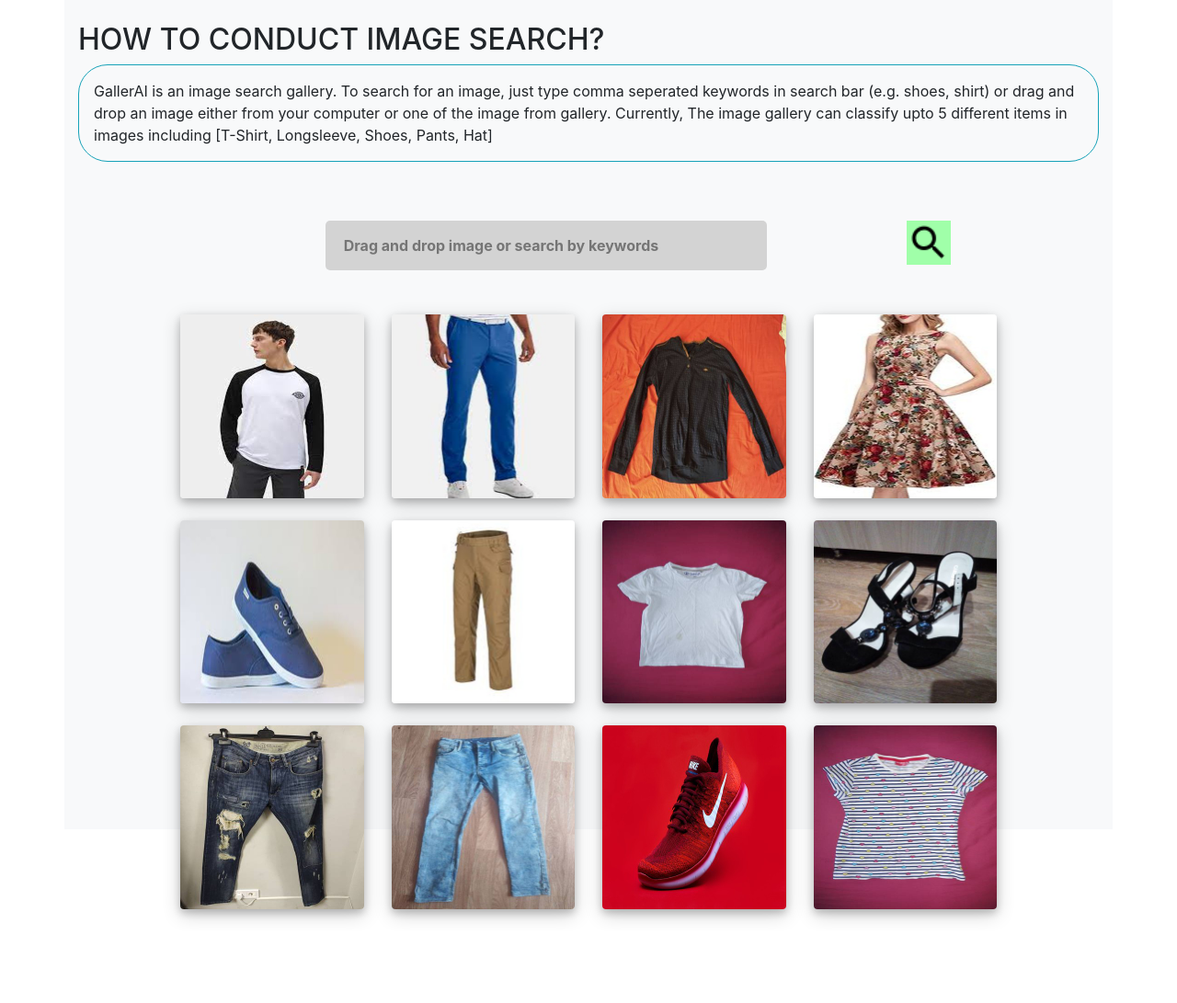
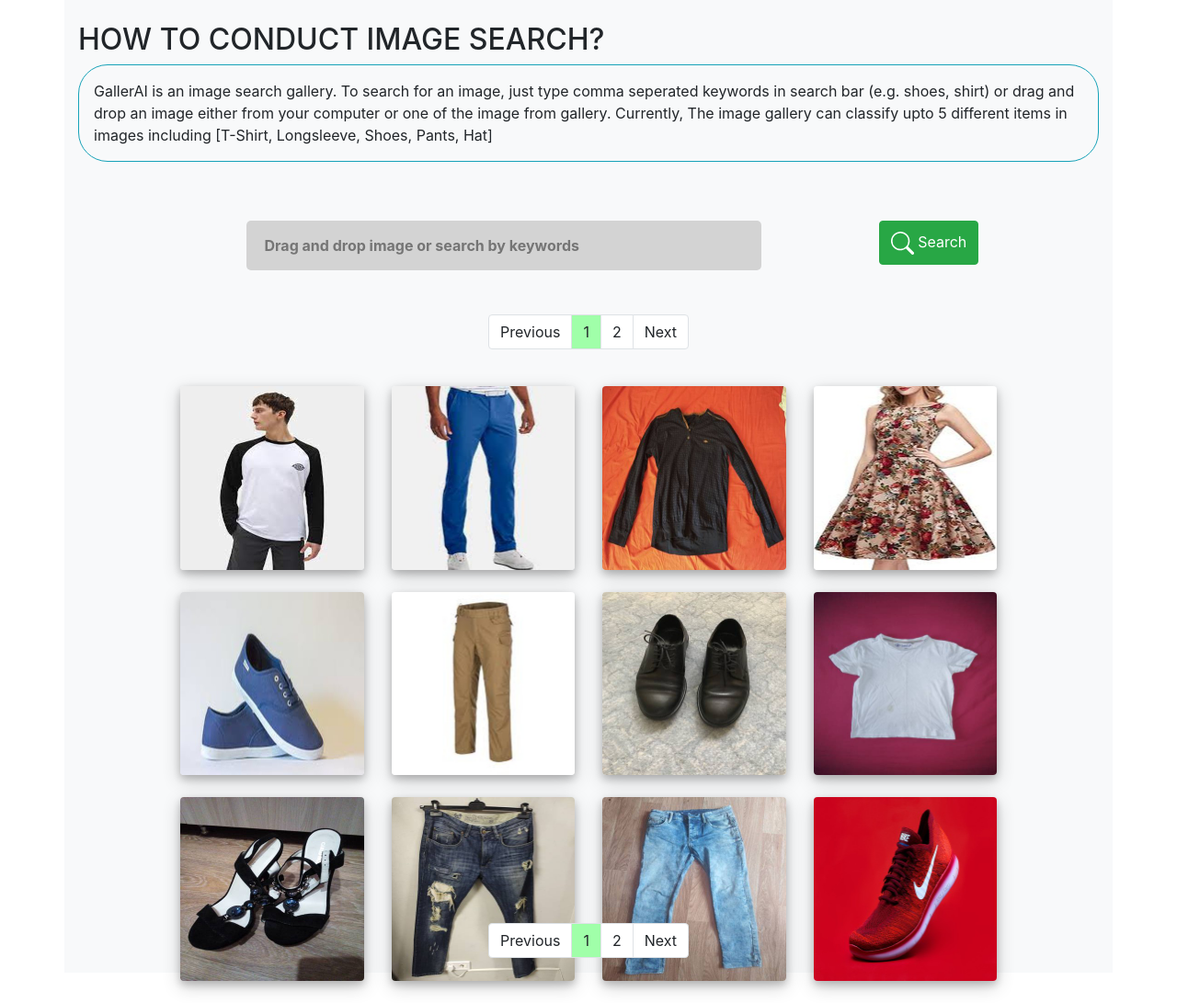
Before and after one commit to qasim-iqbal/shopify-image-challenge, a Flask app: page / in a window 1280 px wide. Shown: the part 74-1165 px from the top of the page at 92% size. Before the commit the page ends 1075 px from the top, so only its background shows below. Run offline with Flask 2, Linux system fonts and the light colour scheme; parts of the project's set-up code (start-up, migrations or seed data) failed here and were passed over; some libraries are stand-ins or nearby versions.

Commit message:
pagination added to the site

```diff
--- a/static/app.js
+++ b/static/app.js
@@ -2,7 +2,8 @@
 // CONSTANTS
 const MIN_TAG_LENGTH = 2
 const MAX_CHAR_LIMIT = 100
-
+var total_imgs = 0
+const IMAGES_PER_PAGE = 12
 // When browswer loads, display images from server
 function loadImagesOnPage(){
 
@@ -11,26 +12,27 @@
         url : "/images",
         success: function (data) {
             for (var i = 0; i<data.length; i++){
+                total_imgs = data.length;
                 if( data[i].match(/\.(jpe?g|png|gif|jfif)$/) ) {
                     let div = $('<div></div>').addClass('col-sm-6 col-md-4 col-lg-3 item');
 
                     let photo = $(`<img
-                                        id='img_${i}'
+                                        id='img_${i+1}'
                                         ondragstart='onDragStart(event)'
                                         class='photo img-fluid w-100 shadow-1-strong rounded mb-4'
                                         draggable='True'
                                         on
                                         src='static/images/${data[i]}'>`);
 
-
                     $('.photos').append(div.append(photo))
                 }
             }
+            setupPagination()
         }
     })
 
+
 }
-
 
 // update images on page, with specific tags
 function getMatchingExif(tags) {
@@ -141,6 +143,99 @@
     });
 }
 
+function setupPagination(){
+
+    var page = 1;
+
+    let btnGroup = $('.pagination')
+
+    let numButtons = Math.ceil(total_imgs / IMAGES_PER_PAGE)
+
+    // console.log("image count: " + total_imgs)
+    // console.log("buttons required: " + numButtons)
+    let btnPagePrev = $(`<li id="btnPagePrev" class="page-item"><a class="page-link">Previous</a></li>`)
+    btnPagePrev.on('click', function() {
+        if (page >  1) {
+            page -=1
+            goToPage(page)
+        }
+    })
+    btnGroup.append(btnPagePrev)
+
+    for (let i = 0; i < numButtons; i++) {
+        let btnPage = $(`<li id='btnPage${i+1}' class="page-item" value=${i+1}><a class="page-link">${i+1}</a></li>`);
+
+        btnPage.on('click', function(e) {
+            page = parseInt(e.target.text)
+            goToPage(page)
+        })
+        btnGroup.append(btnPage)
+    }
+    let btnPageNext = $(`<li id="btnPageNext" class="page-item"><a class="page-link">Next</a></li>`)
+    btnPageNext.on('click', function() {
+        if (page <  numButtons) {
+            page +=1
+            goToPage(page)
+        }
+    })
+    btnGroup.append(btnPageNext)
+
+    // go to start page
+    goToPage(page)
+}
+
+function goToPage(item) {
+
+    console.log(item)
+
+    // remove previous active state
+    $(".pagination").find('a').removeClass("active-page");
+    let selected_li = $('li[value='+item+']').find('a')
+    $(selected_li).addClass('active-page')
+
+    showImages(item, total_imgs)
+}
+
+function getImagesRange(pageNum, totalImgs){
+    maxPages = Math.ceil(total_imgs/IMAGES_PER_PAGE)
+    let min_ =0
+    let max_ =0
+    if (pageNum > maxPages){ return}
+
+    if (pageNum == 1) {
+        min_ = 1
+        max_ = IMAGES_PER_PAGE
+    } else if (pageNum == maxPages){
+        if ((totalImgs / pageNum) % 1 == 0){ // complete set
+            min_ =((pageNum -1) * IMAGES_PER_PAGE)+1
+            max_ = pageNum * IMAGES_PER_PAGE
+        } else {
+            min_ = (pageNum -1) * IMAGES_PER_PAGE
+            max_ = min_ + (totalImgs % min_)
+        }
+    } else {
+        min_ = ((pageNum -1) * IMAGES_PER_PAGE)+1
+        max_ = pageNum * IMAGES_PER_PAGE
+    }
+
+    return [min_, max_]
+}
+function showImages(pageNum, total_imgs) {
+    // hide all images
+
+    $(".photo").parent().hide()
+
+    // show only the ones which belong to the page
+    let range = getImagesRange(pageNum, total_imgs)
+
+    // console.log(range)
+    for (let i = range[0]; i <= range[1]; i++) {
+        // console.log(i)
+        $(`img[id=img_${i}`).parent().show();
+    }
+
+}
+
 // when image element is dragged on page
 function onDragStart(event){
     //  when image is dragged get its tag id
@@ -172,10 +267,10 @@
 // when page loads
 $( document ).ready(function() {
     // file upload indicator
-    $("#loader").hide()
+    $("#loader").hide();
 
 
-    // add images to page
+    // // add images to page
     loadImagesOnPage();
 
     $('#logo').click(function() {
--- /dev/null
+++ b/static/helpfuncs.js
@@ -0,0 +1,7 @@
+// goToPage(pageNum)
+   //
+
+// console.log("Hello")
+$( document ).ready(function() {
+
+});
--- a/static/main.css
+++ b/static/main.css
@@ -53,7 +53,7 @@
 
 .wrapper #txtTagInput {
     width: 100%;
-    max-width: 30rem;
+    max-width: 35rem;
     padding: 15px 20px;
     border: none;
     border-radius: 5px;
@@ -67,16 +67,15 @@
   width: 3rem;
 }
 
-#searchbtn #fas{
-	position: absolute;
-    top: 50%;
-    left: 50%;
-    transform: translate(-50%, -50%);
-    font-size: 18px;
-    text-align: center;
+#searchbtn{
+  min-height: 3rem;
 }
 /* ^^ search button ^^ */
 
+
+.active-page {
+  background-color: #a0ffa9;
+}
 
 /* vv activity loading vv */
 
--- a/templates/index.html
+++ b/templates/index.html
@@ -42,14 +42,30 @@
               <input type="text" id="txtTagInput" maxlength="100"
               placeholder="Drag and drop image or search by keywords">
             </div>
-            <div class="col-sm-1 ">
-              <span id="searchbtn">
+            <div class="col-sm-2 ">
+              <button type="button" class="btn btn-success" id="searchbtn" >
+                <svg xmlns="http://www.w3.org/2000/svg" width="25" height="25" fill="currentColor" class="bi bi-search" viewBox="0 0 16 16">
+                  <path d="M11.742 10.344a6.5 6.5 0 1 0-1.397 1.398h-.001c.03.04.062.078.098.115l3.85 3.85a1 1 0 0 0 1.415-1.414l-3.85-3.85a1.007 1.007 0 0 0-.115-.1zM12 6.5a5.5 5.5 0 1 1-11 0 5.5 5.5 0 0 1 11 0z"></path>
+                </svg>
+                Search
+              </button>
+              <!-- <span id="searchbtn">
                 <img id='icon' src="./static/icons/baseline_search_black_18dp.png"/>
+                <svg xmlns="http://www.w3.org/2000/svg" width="16" height="16" fill="currentColor" class="bi bi-search" viewBox="0 0 16 16">
+                  <path d="M11.742 10.344a6.5 6.5 0 1 0-1.397 1.398h-.001c.03.04.062.078.098.115l3.85 3.85a1 1 0 0 0 1.415-1.414l-3.85-3.85a1.007 1.007 0 0 0-.115-.1zM12 6.5a5.5 5.5 0 1 1-11 0 5.5 5.5 0 0 1 11 0z"/>
+                </svg>
                 <i class="fas fa-search"></i>
-              </span>
+              </span> -->
             </div>
           <!-- </div> -->
 
+      </div>
+
+      <div class="row justify-content-md-center mb-4">
+        <nav class="col-md-auto" aria-label="Page navigation example">
+          <ul class="pagination">
+          </ul>
+        </nav>
       </div>
 
       <!-- Photo gallery -->
@@ -61,6 +77,14 @@
             <button type="button" id="load-imgs">Load more Images ...</button>
           </div> -->
       </div>
+
+      <div class="row justify-content-md-center mb-4 mt-4">
+        <nav class="col-md-auto" aria-label="Page navigation example">
+          <ul class="pagination">
+          </ul>
+        </nav>
+      </div>
+
     </div>
 
   </section>
@@ -77,6 +101,7 @@
 <!--     <script src="http://ajax.googleapis.com/ajax/libs/jquery/1.11.1/jquery.min.js"></script> -->
     <script src="https://ajax.googleapis.com/ajax/libs/jquery/1.10.1/jquery.min.js"></script>
     <script src="./static/app.js"></script>
+    <script src="/static/helpfuncs.js"></script>
     <link rel="stylesheet" href="./static/main.css">
   </footer>
 
```
Also changed, not shown: static/images/901fa2b4-1535-4d82-92ff-25d9bbdd02af.jpg (added), 1 other file.
